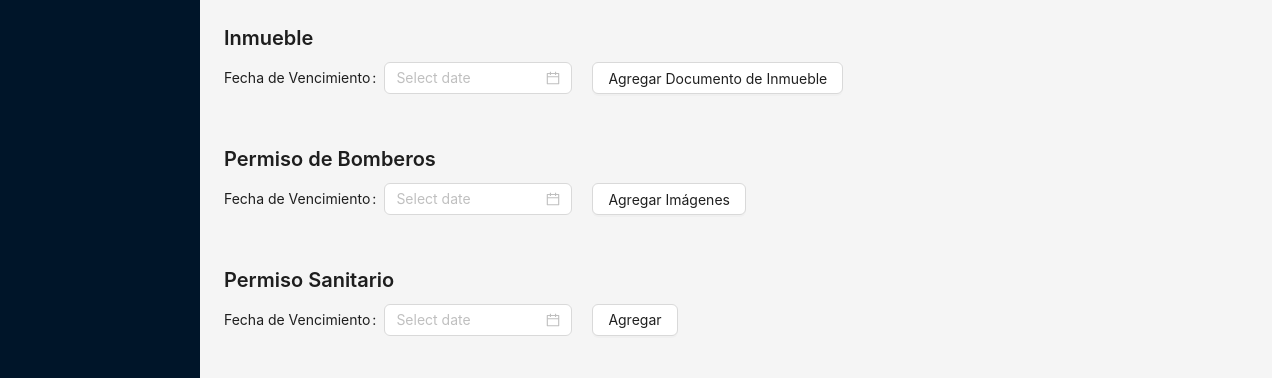
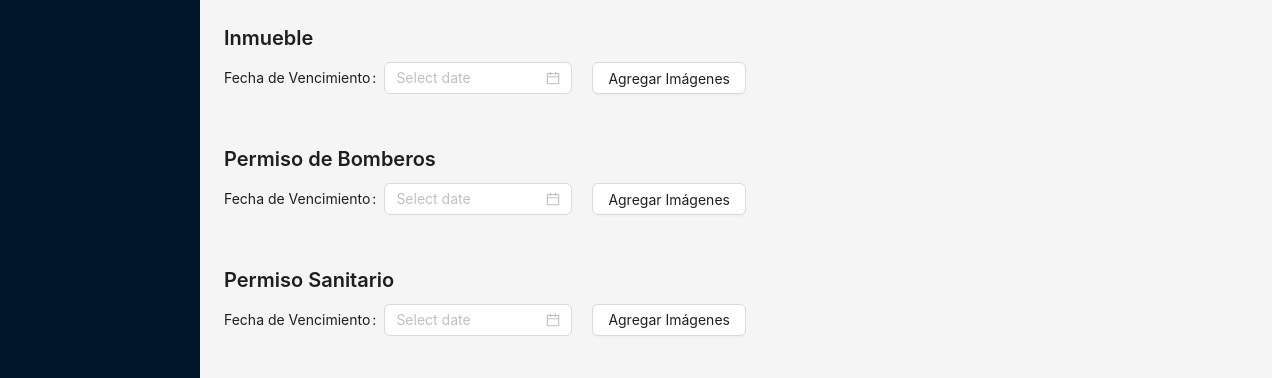
Before and after one commit to Douglas571/sedemat_system, a React (Vite) app in the folder frontend/: page /businesses/1/branch-offices/new in a window 1280 px wide. Shown: the part 224-602 px from the top of the page. Built offline with nearby package versions, Linux system fonts and the light colour scheme.

Commit message:
Refactoring: Change some words in the ui

```diff
--- a/frontend/src/pages/BranchOfficeEdit.tsx
+++ b/frontend/src/pages/BranchOfficeEdit.tsx
@@ -330,7 +330,7 @@ function OriginUploadControls({isRented}): JSX.Element {
                         <Upload key="leaseDoc"
                             {...LeaserDocProps}
                         >
-                            <Button>Agregar Contrato de Arrendamiento</Button>
+                            <Button>Agregar Imágenes</Button>
                         </Upload>
 
 
@@ -362,7 +362,7 @@ function OriginUploadControls({isRented}): JSX.Element {
                         <Upload key="buildingDoc"
                             {...BuildingDocProps}
                         >
-                            <Button>Agregar Documento de Inmueble</Button>
+                            <Button>Agregar Imágenes</Button>
                         </Upload>
                     </Form.Item>
                 </Flex>
@@ -511,7 +511,7 @@ function PermissionsControls(): JSX.Element {
                         name='sanitaryPermitDoc'
                     >
                         <Upload {...SanitaryPermitsUploadProps}>
-                            <Button>Agregar</Button>
+                            <Button>Agregar Imágenes</Button>
                         </Upload>
                     </Form.Item>
 
```
